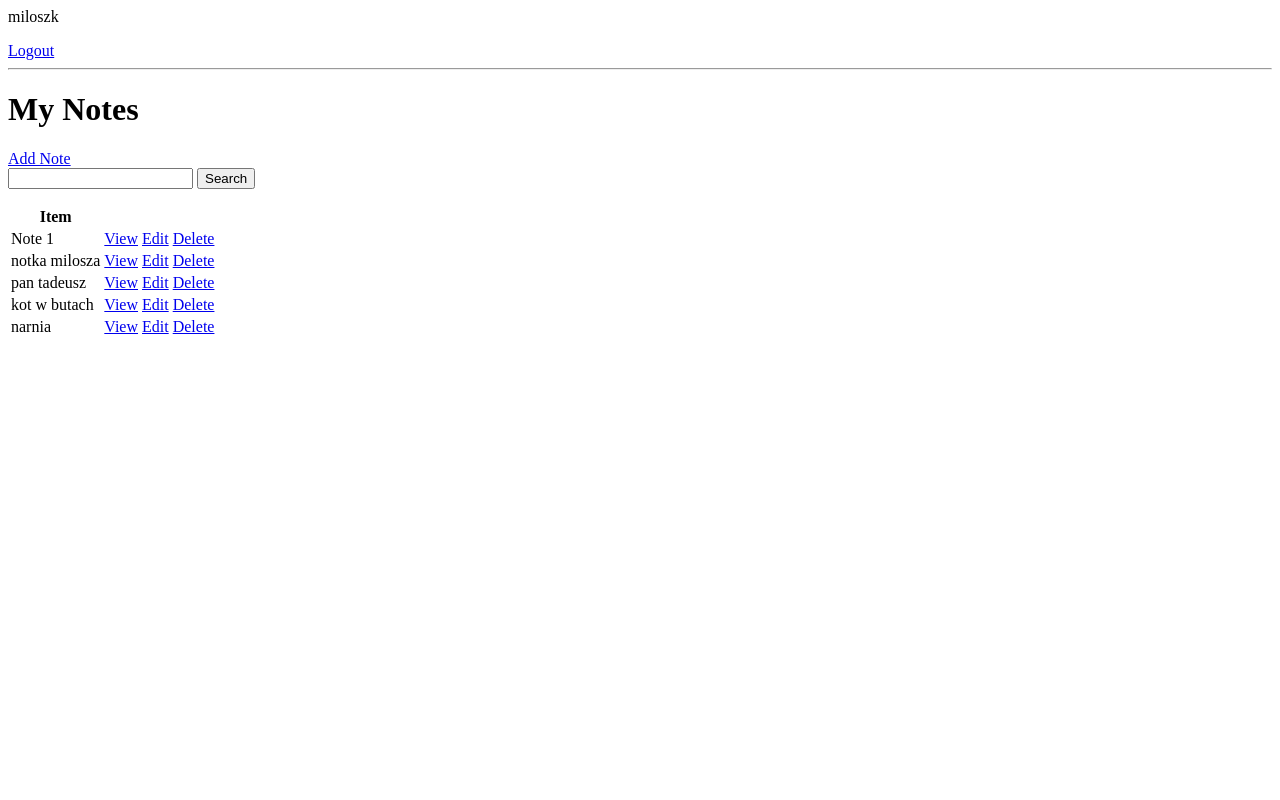
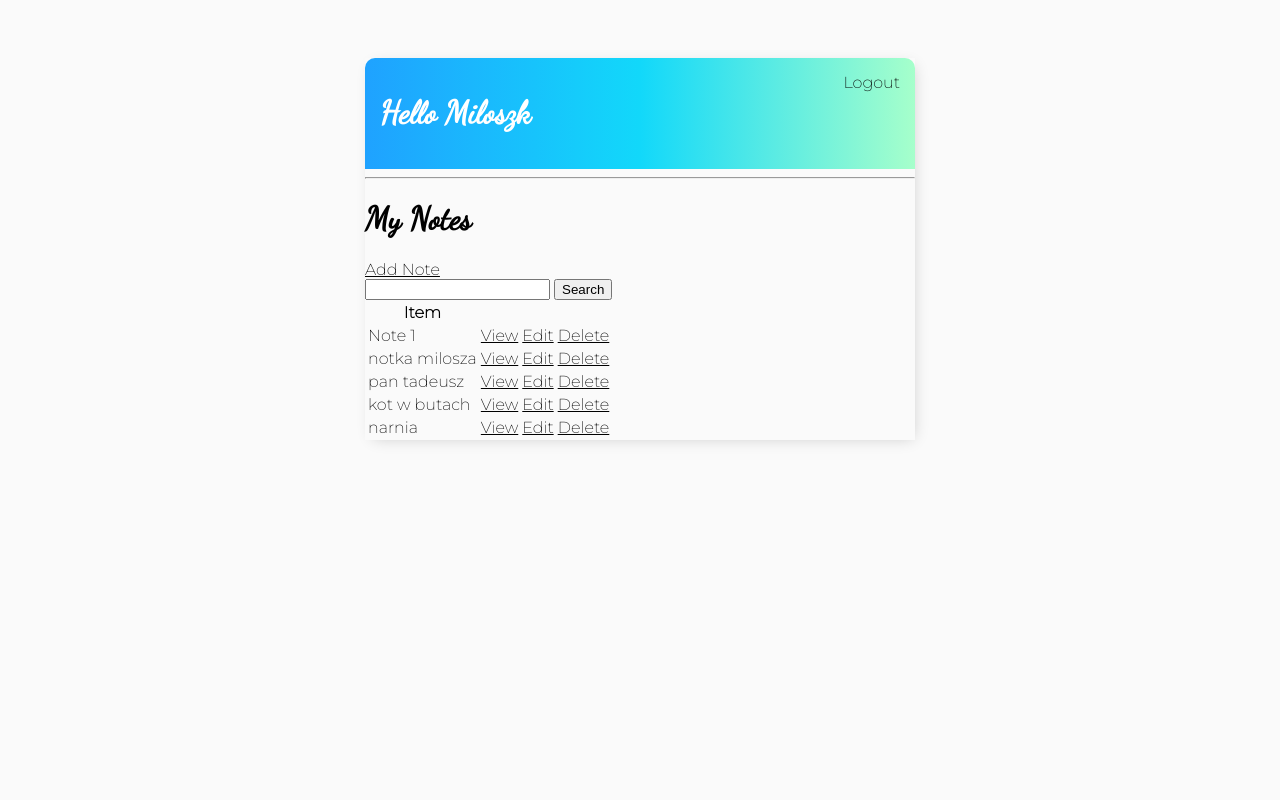
Before and after one commit to miloszKubiak/notesApp, a Django app: page / in a window 1280 px wide. Run offline with Django 3.2, Linux system fonts and the light colour scheme; a user stored in the database is signed in; data comes from the database, SQL or seed files in the repository; both versions use the stored data as it was after the commit.

Commit message:
style backgrounds in views and header

```diff
--- a/base/templates/base/login.html
+++ b/base/templates/base/login.html
@@ -1,3 +1,6 @@
+{% extends 'base/main.html' %}
+{% block content %}
+
 <h1>Login</h1>
 
 <form method="POST">
@@ -7,3 +10,5 @@
 </form>
 
 <p>Don't have an account? <a href="{% url 'register' %}">Register</a></p>
+
+{% endblock content %}
--- /dev/null
+++ b/base/templates/base/main.html
@@ -0,0 +1,59 @@
+<!DOCTYPE html>
+<html lang="en">
+<head>
+	<meta charset="UTF-8">
+	<meta http-equiv="X-UA-Compatible" content="IE=edge">
+	<meta name="viewport" content="width=device-width, initial-scale=1.0">
+	<title>My Notes</title>
+
+	<link rel="preconnect" href="https://fonts.gstatic.com" crossorigin>
+	<link href="https://fonts.googleapis.com/css2?family=Dancing+Script&family=Montserrat:wght@200&display=swap"
+		rel="stylesheet">
+
+	<style>
+		body {
+			background-color: #fafafa;
+			font-family: 'Montserrat', sans-serif;
+			padding-top: 50px;
+		}
+
+		h1,
+		h3 {
+			font-family: 'Dancing Script', cursive;
+		}
+
+		a,
+		p {
+			color: black;
+		}
+
+		.container {
+			max-width: 550px;
+			margin: auto;
+			background-color: #fafafa;
+			box-shadow: 3px 3px 15px -5px rgba(0, 0, 0, .2);
+		}
+
+		.header-bar {
+			display: flex;
+			justify-content: space-between;
+			color: white;
+			padding: 15px;
+			border-radius: 10px 10px 0 0;
+			background: linear-gradient(to right, #1fa2ff, #12d8fa, #a6ffcb);
+		}
+
+		.header-bar a {
+			color: black;
+			text-decoration: none;
+		}
+	</style>
+</head>
+<body>
+	<div class="container">
+		{% block content %}
+
+		{% endblock content %}
+	</div>
+</body>
+</html>
--- a/base/templates/base/note.html
+++ b/base/templates/base/note.html
@@ -1,3 +1,6 @@
+{% extends 'base/main.html' %}
+{% block content %}
+
 <h1>{{ note }}</h1>
 
 <a href="{% url 'notes' %}">Back</a>
@@ -7,3 +10,5 @@
 		<td>{{ note.description }}</td>
 	</tr>
 </table>
+
+{% endblock content %}
--- a/base/templates/base/note_confirm_delete.html
+++ b/base/templates/base/note_confirm_delete.html
@@ -1,6 +1,11 @@
+{% extends 'base/main.html' %}
+{% block content %}
+
 <a href="{% url 'notes' %}">Back</a>
 <form method="POST">
 	{% csrf_token %}
 	<p>Are you sure you want to delete this note? "{{ note }}"</p>
 	<input type="submit" value="Delete">
 </form>
+
+{% endblock content %}
--- a/base/templates/base/note_form.html
+++ b/base/templates/base/note_form.html
@@ -1,3 +1,6 @@
+{% extends 'base/main.html' %}
+{% block content %}
+
 <h3>Note Form</h3>
 <a href="{% url 'notes' %}">Back</a>
 <form method="POST" action="">
@@ -5,3 +8,5 @@
 	{{ form.as_p }}
 	<input type="submit" value="submit">
 </form>
+
+{% endblock content %}
--- a/base/templates/base/note_list.html
+++ b/base/templates/base/note_list.html
@@ -1,9 +1,19 @@
-{% if request.user.is_authenticated %}
-<p>{{ request.user }}</p>
-<a href="{% url 'logout' %}">Logout</a>
-{% else %}
-<a href="{% url 'login' %}">Login</a>
-{% endif %}
+{% extends 'base/main.html' %}
+{% block content %}
+
+<div class="header-bar">
+	<div>
+		<h1>Hello {{ request.user|title }}</h1>
+	</div>
+
+	{% if request.user.is_authenticated %}
+	<a href="{% url 'logout' %}">Logout</a>
+	{% else %}
+	<a href="{% url 'login' %}">Login</a>
+	{% endif %}
+</div>
+
+
 
 <hr>
 <h1>My Notes</h1>
@@ -32,3 +42,5 @@
 	<h3>No items in list</h3>
 	{% endfor %}
 </table>
+
+{% endblock content %}
```
Also changed, not shown: base/templates/base/register.html (+8 -3 lines), db.sqlite3.
